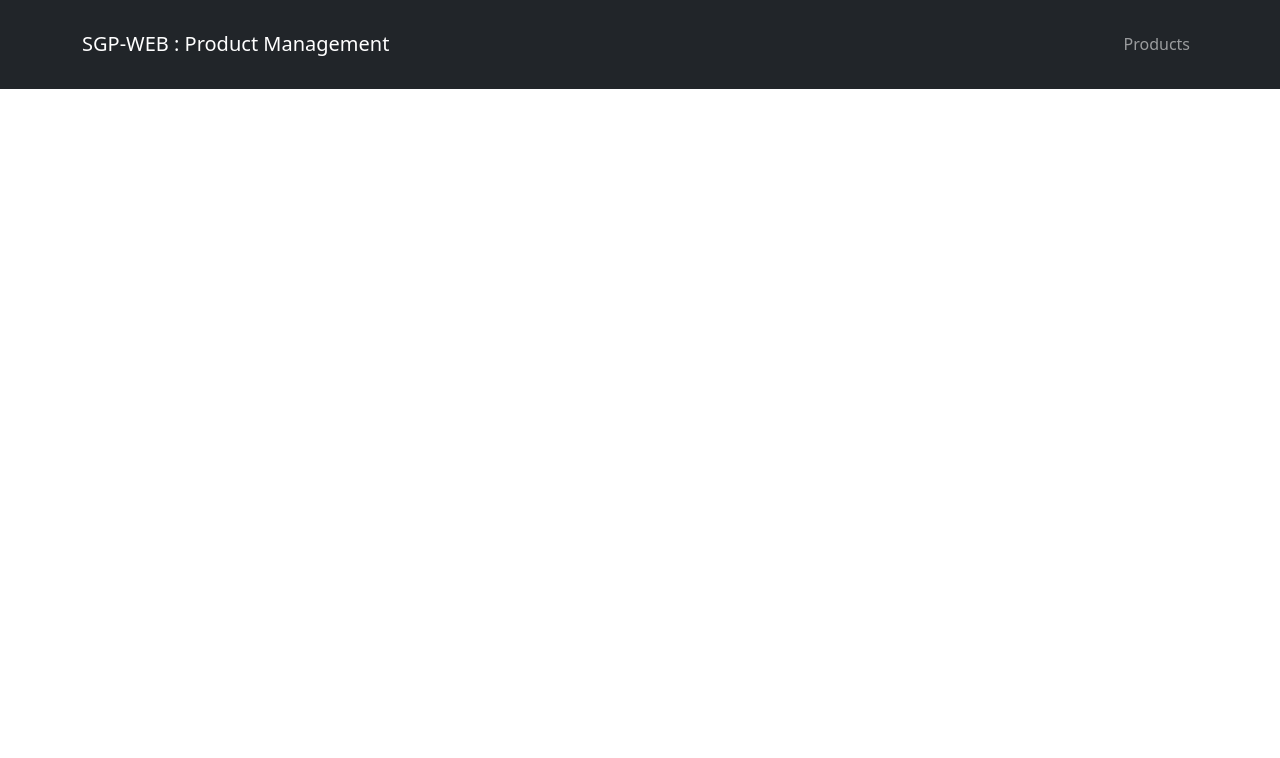
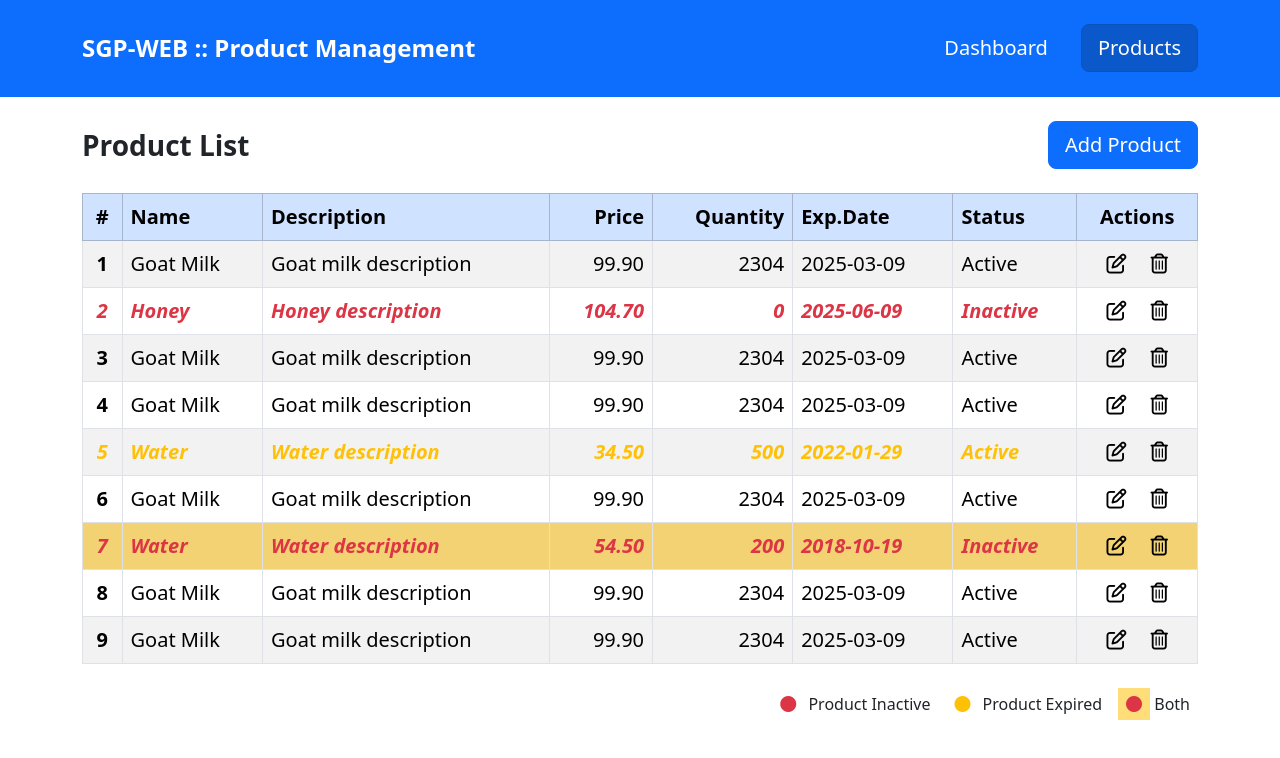
Before and after one commit to rodrigofercav/sgp-web, an Angular app: page /products in a window 1280 px wide. Before the commit this address led to /. Shown: the top 758 px of the page. Built offline with nearby package versions, Linux system fonts and the light colour scheme.

Commit message:
style: add layout for product-list page
- Only visual changes; no functionalities added yet.

```diff
--- a/src/app/app.routes.ts
+++ b/src/app/app.routes.ts
@@ -1,3 +1,8 @@
 import { Routes } from '@angular/router';
+import { ProductListComponent } from './products/product-list/product-list.component';
 
-export const routes: Routes = [];
+export const routes: Routes = [
+  { path: "", redirectTo: "products", pathMatch: "full" },
+  { path: "products", component: ProductListComponent },
+  { path: "**", redirectTo: "products", pathMatch: "full" }
+];
--- a/src/app/nav-bar/nav-bar.component.html
+++ b/src/app/nav-bar/nav-bar.component.html
@@ -1,18 +1,16 @@
-<nav class="navbar navbar-expand-lg navbar-dark bg-dark" style="padding: 0 0 25px 0;">
+<nav class="navbar navbar-expand-lg navbar-dark bg-primary" style="padding: 0 0 25px 0;">
   <div class="container mt-4 d-flex justify-content-between align-items-center">
     <!-- name/logo -->
-    <a [routerLink]="['/']" class="navbar-brand">SGP-WEB : Product Management</a>
+    <a [routerLink]="['/']" class="navbar-brand fs-4 fw-bold">SGP-WEB :: Product Management</a>
     <!-- nav links -->
     <ul class="navbar-nav ml-auto">
-      <!-- <li class="nav-item">
-        <a class="nav-link">Dashboard</a>
-      </li> -->
       <li class="nav-item">
-        <a [routerLink]="['/products']" routerLinkActive="active" class="nav-link">Products</a>
+        <button class="btn btn-primary btn-lg" type="button">Dashboard</button>
       </li>
-      <!-- <li class="nav-item">
-        <a class="nav-link">Reports</a>
-      </li> -->
+      <li class="nav-item ms-3">
+        <button class="btn btn-primary btn-lg" type="button" [routerLink]="['/products']"
+          routerLinkActive="active">Products</button>
+      </li>
     </ul>
   </div>
 </nav>
--- /dev/null
+++ b/src/app/products/product-list/product-list.component.css
@@ -0,0 +1,25 @@
+.is-inactive * {
+  color: #dc3545;
+  font-style: italic;
+  font-weight: bold;
+}
+
+.is-expired * {
+  color: #ffc107;
+  font-style: italic;
+  font-weight: bold;
+}
+
+.both-inactive-expired * {
+  background: #ffc1078a;
+  color: #dc3545;
+  font-style: italic;
+  font-weight: bold;
+}
+
+.actions * {
+  color: black;
+  background: transparent;
+  font-style: normal;
+  font-weight: lighter;
+}
--- /dev/null
+++ b/src/app/products/product-list/product-list.component.html
@@ -0,0 +1,143 @@
+<div class="d-flex justify-content-between align-items-center mb-4">
+  <span class="fw-bold fs-3">Product List</span>
+  <button class="btn btn-primary btn-lg" type="button">Add Product</button>
+</div>
+<table class="table table-bordered table-striped fs-5">
+  <thead class="table-primary">
+    <tr>
+      <th scope="col" class="text-center">#</th>
+      <th scope="col">Name</th>
+      <th scope="col">Description</th>
+      <th scope="col" class="text-end">Price</th>
+      <th scope="col" class="text-end">Quantity</th>
+      <th scope="col">Exp.Date</th>
+      <th scope="col">Status</th>
+      <th scope="col" class="text-center">Actions</th>
+    </tr>
+  </thead>
+  <tbody>
+    <tr [ngClass]="{'table-danger': !isInactive}">
+      <th scope="row" class="text-center">1</th>
+      <td>Goat Milk</td>
+      <td>Goat milk description</td>
+      <td class="text-end">99.90</td>
+      <td class="text-end">2304</td>
+      <td>2025-03-09</td>
+      <td>Active</td>
+      <td class="text-center actions">
+        <a href="#edit"><i class="fas fa-edit"></i></a>
+        <a href="#delete"><i class="fas fa-trash-alt ms-4"></i></a>
+      </td>
+    </tr>
+    <tr [ngClass]="{'is-inactive': isInactive}">
+      <th scope="row" class="text-center">2</th>
+      <td>Honey</td>
+      <td>Honey description</td>
+      <td class="text-end">104.70</td>
+      <td class="text-end">0</td>
+      <td>2025-06-09</td>
+      <td>Inactive</td>
+      <td class="text-center actions">
+        <a href="#edit"><i class="fas fa-edit"></i></a>
+        <a href="#delete"><i class="fas fa-trash-alt ms-4"></i></a>
+      </td>
+    </tr>
+  <tbody>
+    <tr [ngClass]="{'is-inactive': !isInactive}">
+      <th scope="row" class="text-center">3</th>
+      <td>Goat Milk</td>
+      <td>Goat milk description</td>
+      <td class="text-end">99.90</td>
+      <td class="text-end">2304</td>
+      <td>2025-03-09</td>
+      <td>Active</td>
+      <td class="text-center actions">
+        <a href="#edit"><i class="fas fa-edit"></i></a>
+        <a href="#delete"><i class="fas fa-trash-alt ms-4"></i></a>
+      </td>
+    </tr>
+    <tr [ngClass]="{'table-danger': !isInactive}">
+      <th scope="row" class="text-center">4</th>
+      <td>Goat Milk</td>
+      <td>Goat milk description</td>
+      <td class="text-end">99.90</td>
+      <td class="text-end">2304</td>
+      <td>2025-03-09</td>
+      <td>Active</td>
+      <td class="text-center actions">
+        <a href="#edit"><i class="fas fa-edit"></i></a>
+        <a href="#delete"><i class="fas fa-trash-alt ms-4"></i></a>
+      </td>
+    </tr>
+    <tr [ngClass]="{'is-expired': isExpired}">
+      <th scope="row" class="text-center">5</th>
+      <td>Water</td>
+      <td>Water description</td>
+      <td class="text-end">34.50</td>
+      <td class="text-end">500</td>
+      <td>2022-01-29</td>
+      <td>Active</td>
+      <td class="text-center actions">
+        <a href="#edit"><i class="fas fa-edit"></i></a>
+        <a href="#delete"><i class="fas fa-trash-alt ms-4"></i></a>
+      </td>
+    </tr>
+    <tr [ngClass]="{'table-danger': !isInactive}">
+      <th scope="row" class="text-center">6</th>
+      <td>Goat Milk</td>
+      <td>Goat milk description</td>
+      <td class="text-end">99.90</td>
+      <td class="text-end">2304</td>
+      <td>2025-03-09</td>
+      <td>Active</td>
+      <td class="text-center actions">
+        <a href="#edit"><i class="fas fa-edit"></i></a>
+        <a href="#delete"><i class="fas fa-trash-alt ms-4"></i></a>
+      </td>
+    </tr>
+    <tr [ngClass]="{'is-expired': !isExpired, 'is-inactive': !isInactive, 'both-inactive-expired': isInactive && isExpired}">
+      <th scope="row" class="text-center">7</th>
+      <td>Water</td>
+      <td>Water description</td>
+      <td class="text-end">54.50</td>
+      <td class="text-end">200</td>
+      <td>2018-10-19</td>
+      <td>Inactive</td>
+      <td class="text-center actions">
+        <a href="#edit"><i class="fas fa-edit"></i></a>
+        <a href="#delete"><i class="fas fa-trash-alt ms-4"></i></a>
+      </td>
+    </tr>
+    <tr [ngClass]="{'table-danger': !isInactive}">
+      <th scope="row" class="text-center">8</th>
+      <td>Goat Milk</td>
+      <td>Goat milk description</td>
+      <td class="text-end">99.90</td>
+      <td class="text-end">2304</td>
+      <td>2025-03-09</td>
+      <td>Active</td>
+      <td class="text-center actions">
+        <a href="#edit"><i class="fas fa-edit"></i></a>
+        <a href="#delete"><i class="fas fa-trash-alt ms-4"></i></a>
+      </td>
+    </tr>
+    <tr [ngClass]="{'table-danger': !isInactive}">
+      <th scope="row" class="text-center">9</th>
+      <td>Goat Milk</td>
+      <td>Goat milk description</td>
+      <td class="text-end">99.90</td>
+      <td class="text-end">2304</td>
+      <td>2025-03-09</td>
+      <td>Active</td>
+      <td class="text-center actions">
+        <a href="#edit"><i class="fas fa-edit"></i></a>
+        <a href="#delete"><i class="fas fa-trash-alt ms-4"></i></a>
+      </td>
+    </tr>
+  </tbody>
+</table>
+<div class="text-end mt-4">
+  <i class="fas fa-circle text-danger p-2"></i><span> Product Inactive</span>
+  <i class="fas fa-circle text-warning ms-3 p-2"></i><span> Product Expired</span>
+  <i class="fas fa-circle text-danger ms-3 p-2" style="background-color: #ffc1078a;"></i><span class="me-2"> Both</span>
+</div>
--- /dev/null
+++ b/src/app/products/product-list/product-list.component.ts
@@ -0,0 +1,14 @@
+import { CommonModule } from '@angular/common';
+import { Component } from '@angular/core';
+
+@Component({
+  selector: 'app-product-list',
+  standalone: true,
+  imports: [CommonModule],
+  templateUrl: './product-list.component.html',
+  styleUrl: './product-list.component.css'
+})
+export class ProductListComponent {
+  isInactive = true;
+  isExpired = true;
+}
--- a/src/index.html
+++ b/src/index.html
@@ -2,7 +2,7 @@
 <html lang="en">
 <head>
   <meta charset="utf-8">
-  <title>SgpWeb</title>
+  <title>SGP-WEB :: Product Management</title>
   <base href="/">
   <meta name="viewport" content="width=device-width, initial-scale=1">
   <link rel="icon" type="image/x-icon" href="favicon.ico">
--- a/src/styles.css
+++ b/src/styles.css
@@ -1,2 +1,3 @@
 /* You can add global styles to this file, and also import other style files */
 @import 'bootstrap/dist/css/bootstrap.min.css';
+@import url('https://cdnjs.cloudflare.com/ajax/libs/font-awesome/6.0.0-beta3/css/all.min.css');
```
